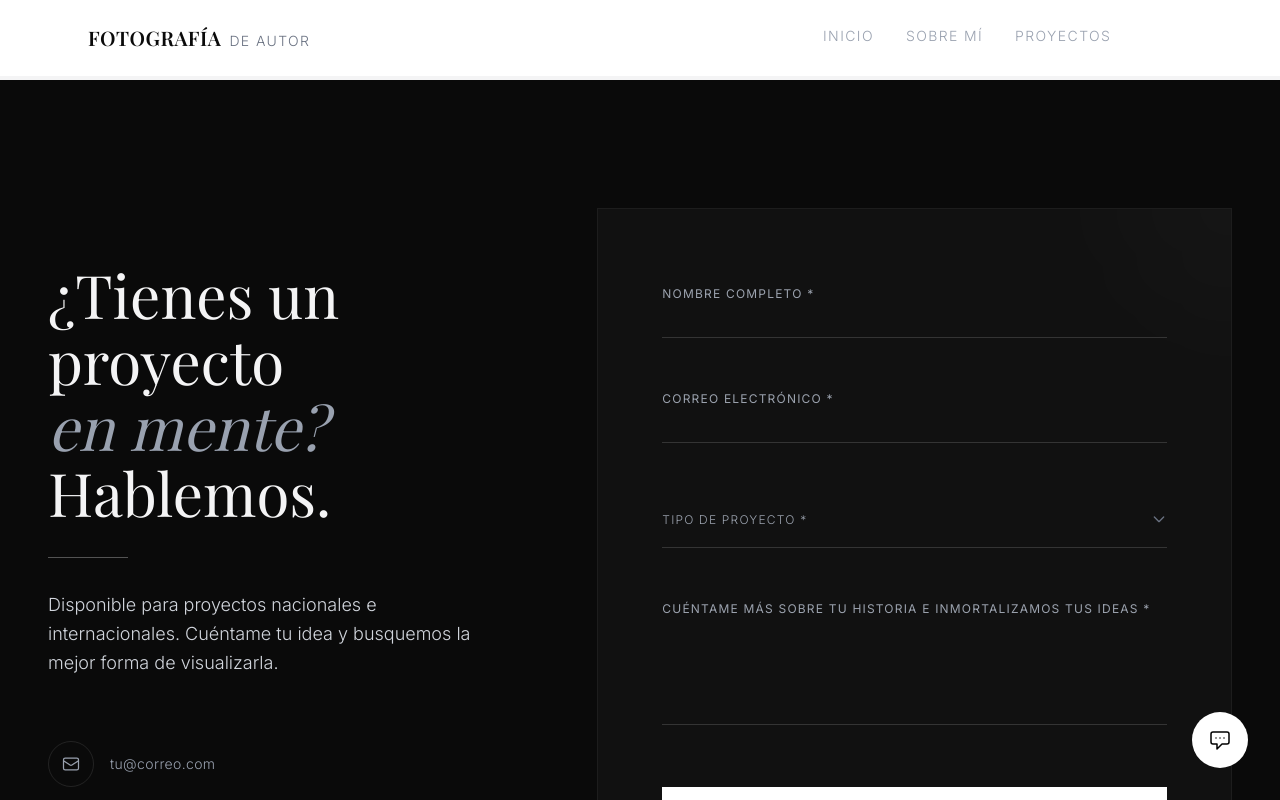
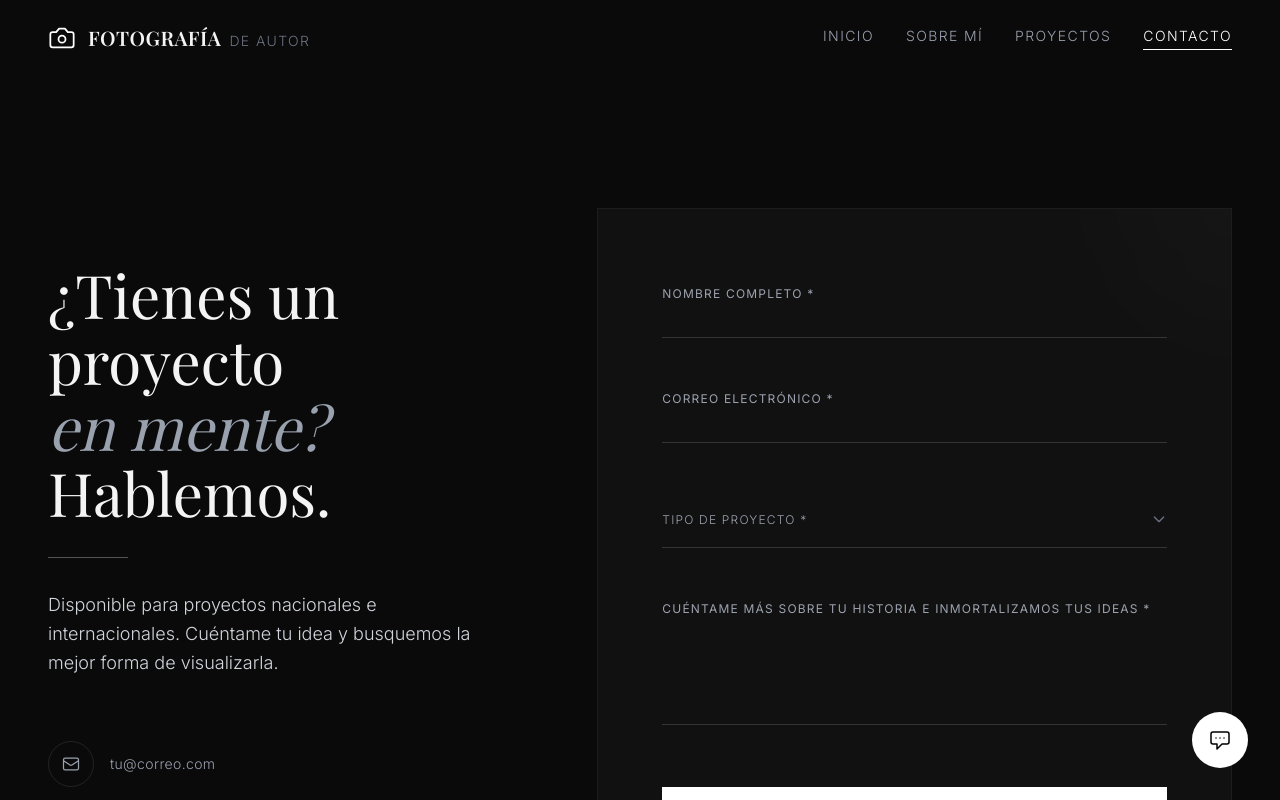
Before and after one commit to grasshopperitsolutions/alfonso-romero-fotografia, a React (Vite) app: page /contact in a window 1280 px wide. Shown: the top 800 px of the page. Built offline with nearby package versions, Linux system fonts and the light colour scheme; a web font is replaced by a local one.

Commit message:
remove light theme white background

```diff
--- a/src/index.css
+++ b/src/index.css
@@ -22,7 +22,7 @@ body {
 }
 
 /* Light Theme overrides */
-.light-theme body {
+/* .light-theme body {
   background-color: #f4f4f5;
   color: #0a0a0a;
 }
@@ -33,7 +33,7 @@ body {
 
 .light-theme footer {
   background-color: #ffffff;
-}
+} */
 
 /* Fade-in animation */
 .fade-in {
```
